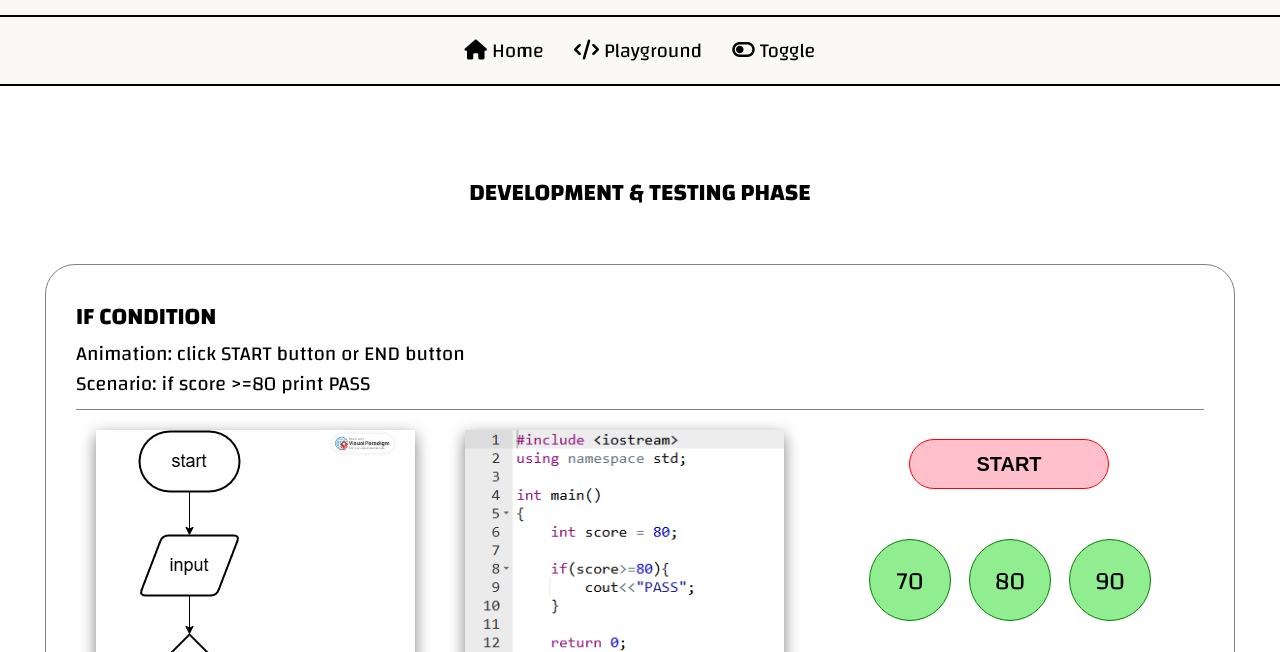
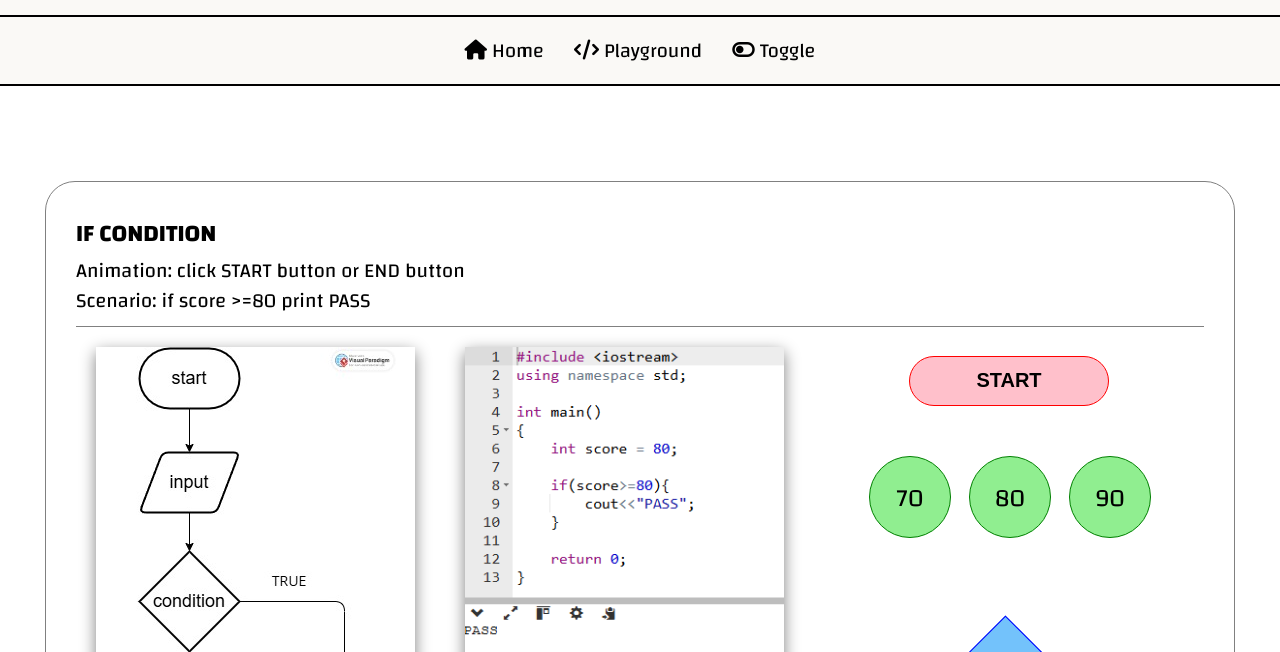
Before and after one commit to pmccc-profile/bugs-n-errors, a plain HTML site: page cpp.html in a window 1280 px wide. Shown: the part 148-800 px from the top of the page. Drawn offline with Linux system fonts and the light colour scheme.

Commit message:
cpp.html

```diff
--- a/cpp.html
+++ b/cpp.html
@@ -33,9 +33,6 @@
         </nav>
         <section id="cpp-main-section">
             <div class="cpp-section-flex-wrapper">
-                <div>
-                    <h2 style="text-align: center;">DEVELOPMENT & TESTING PHASE</h2>
-                </div>
                 <article class="article-if">
                     <h2>IF CONDITION</h2>
                     <p>Animation: click START button or END button</p>
```
